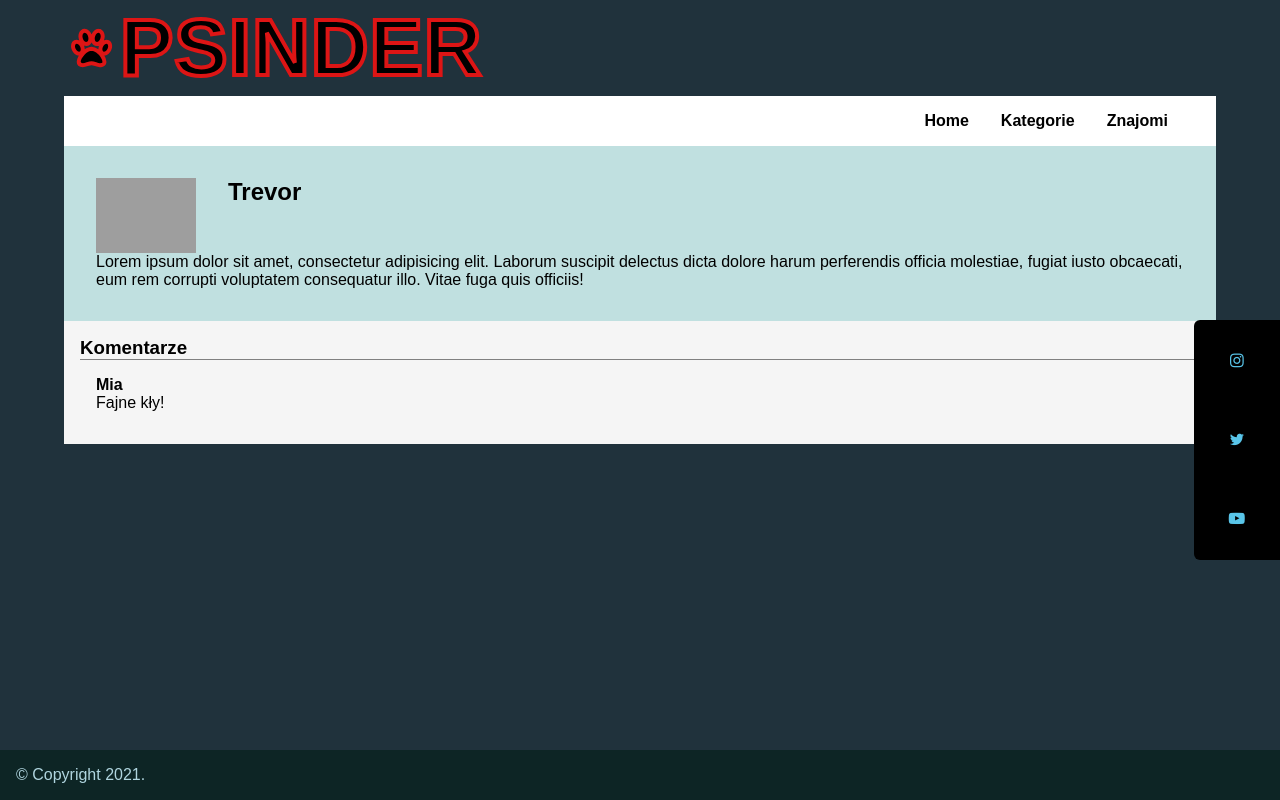
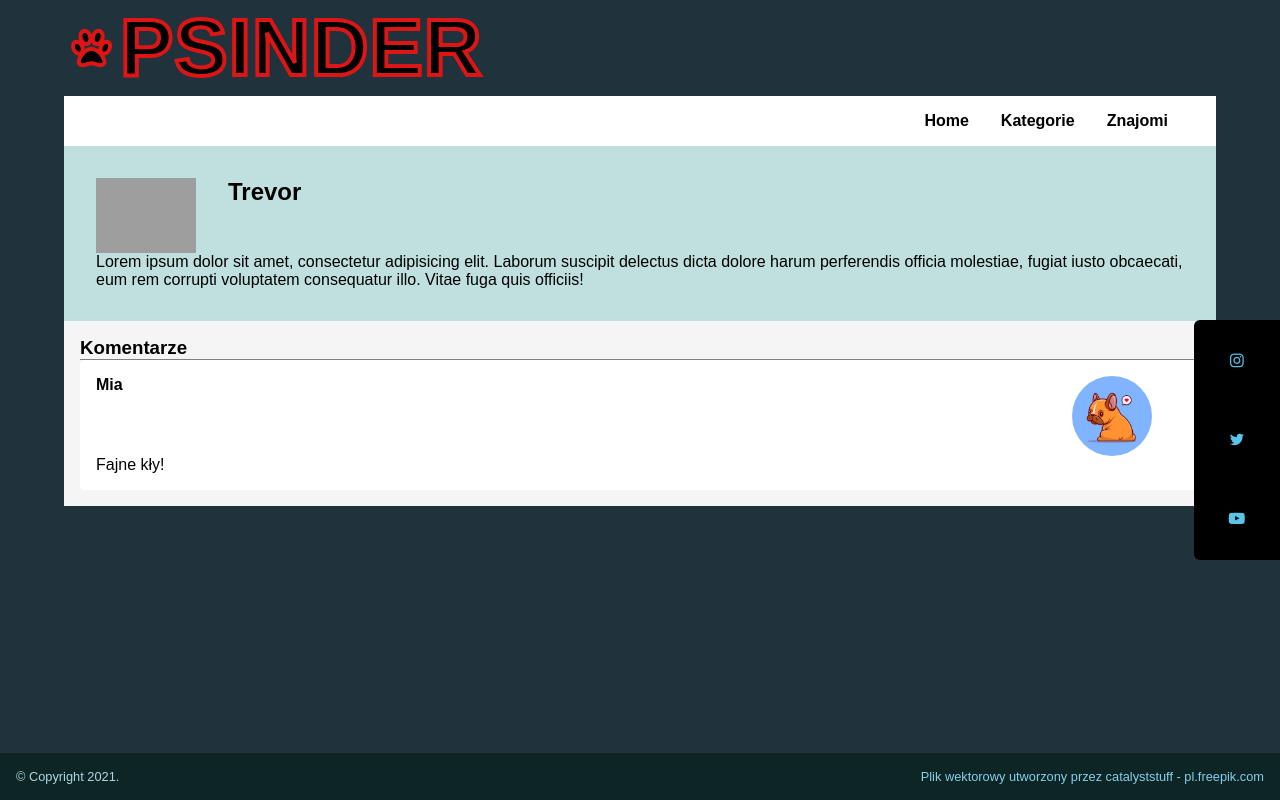
Before and after one commit to BeataMaro/kurs, a plain HTML site: page cw7_semantyka/index.html in a window 1280 px wide. Drawn offline with Linux system fonts and the light colour scheme; grey boxes are pictures that could not be loaded.

Commit message:
comments

```diff
--- a/cw7_semantyka/css/style.css
+++ b/cw7_semantyka/css/style.css
@@ -9,6 +9,11 @@ body {
 }
 html {
   font-family: "Poppins", sans-serif;
+}
+
+a {
+  text-decoration: none;
+  color: inherit;
 }
 .wrapper {
   max-width: 90vw;
@@ -72,6 +77,20 @@ main {
   border-bottom: 0.5px solid grey;
 }
 
+.comment {
+  background-color: white;
+  border-radius: 5px;
+}
+.comment header {
+  display: flex;
+  justify-content: space-between;
+}
+
+.comment header img {
+  width: 80px;
+  border-radius: 50%;
+}
+
 aside {
   position: fixed;
   bottom: 30%;
@@ -103,5 +122,13 @@ footer {
   width: 100%;
   padding: 1rem;
   background-color: rgb(13, 37, 37);
+  font-size: 0.8rem;
   color: rgb(176, 213, 223);
+  display: flex;
+  justify-content: space-between;
+  align-items: center;
 }
+
+footer a {
+  color: skyblue;
+}
--- a/cw7_semantyka/index.html
+++ b/cw7_semantyka/index.html
@@ -43,7 +43,10 @@
           <section class="comments">
             <h3>Komentarze</h3>
             <article class="comment">
-              <header><h4>Mia</h4></header>
+              <header>
+                <h4>Mia</h4>
+                <img src="assets/mia.jpg" alt="Mia dog avatar" />
+              </header>
               <p>Fajne kły!</p>
               <!-- <footer class="">12.06.2021</footer> -->
             </article>
@@ -55,7 +58,12 @@
         <i class="icon-twitter"></i>
         <i class="icon-youtube-play"></i>
       </aside>
-      <footer><span>&copy; Copyright 2021.</span></footer>
+      <footer>
+        <span>&copy; Copyright 2021.</span>
+        <a href="https://pl.freepik.com/wektory/kochanie"
+          >Plik wektorowy utworzony przez catalyststuff - pl.freepik.com</a
+        >
+      </footer>
     </div>
   </body>
 </html>
```
Also changed, not shown: cw7_semantyka/assets/mia.jpg (added).
